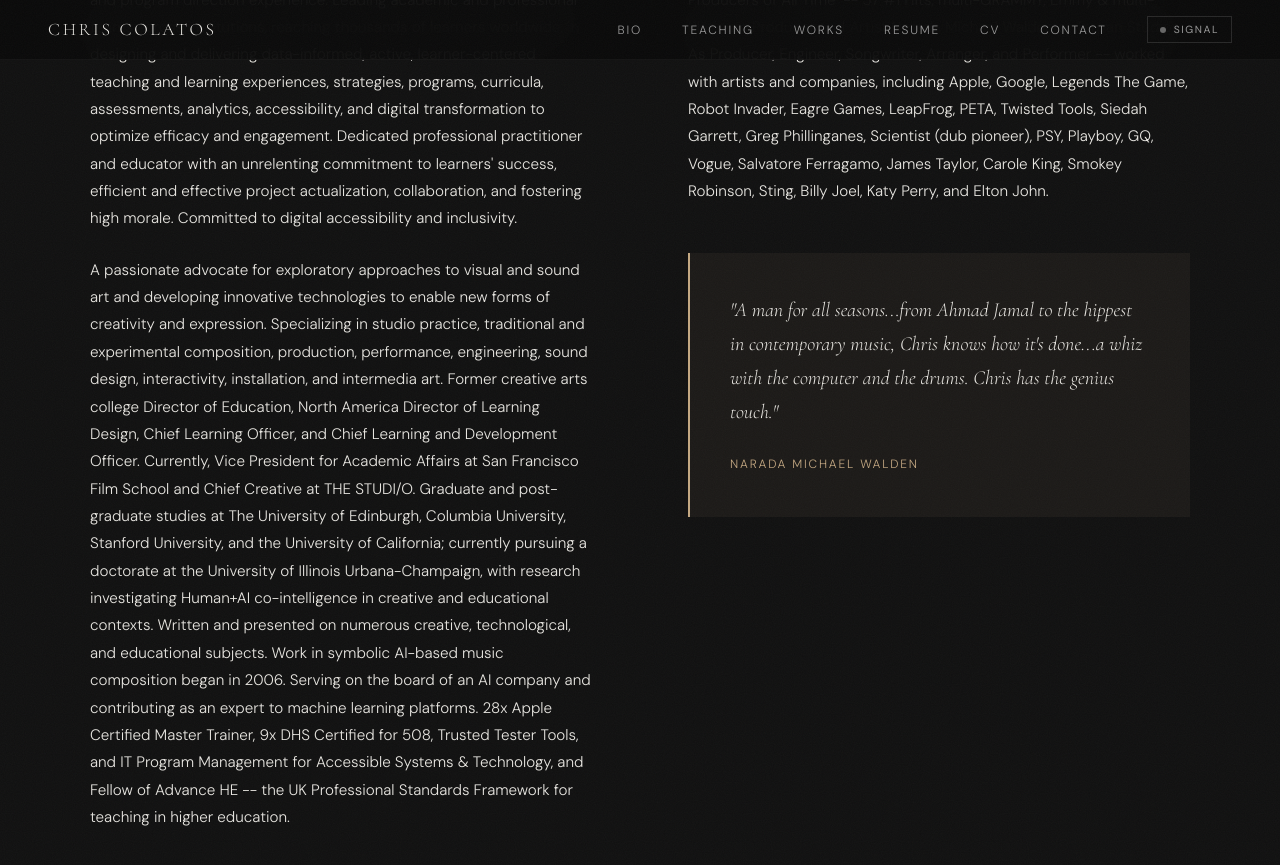
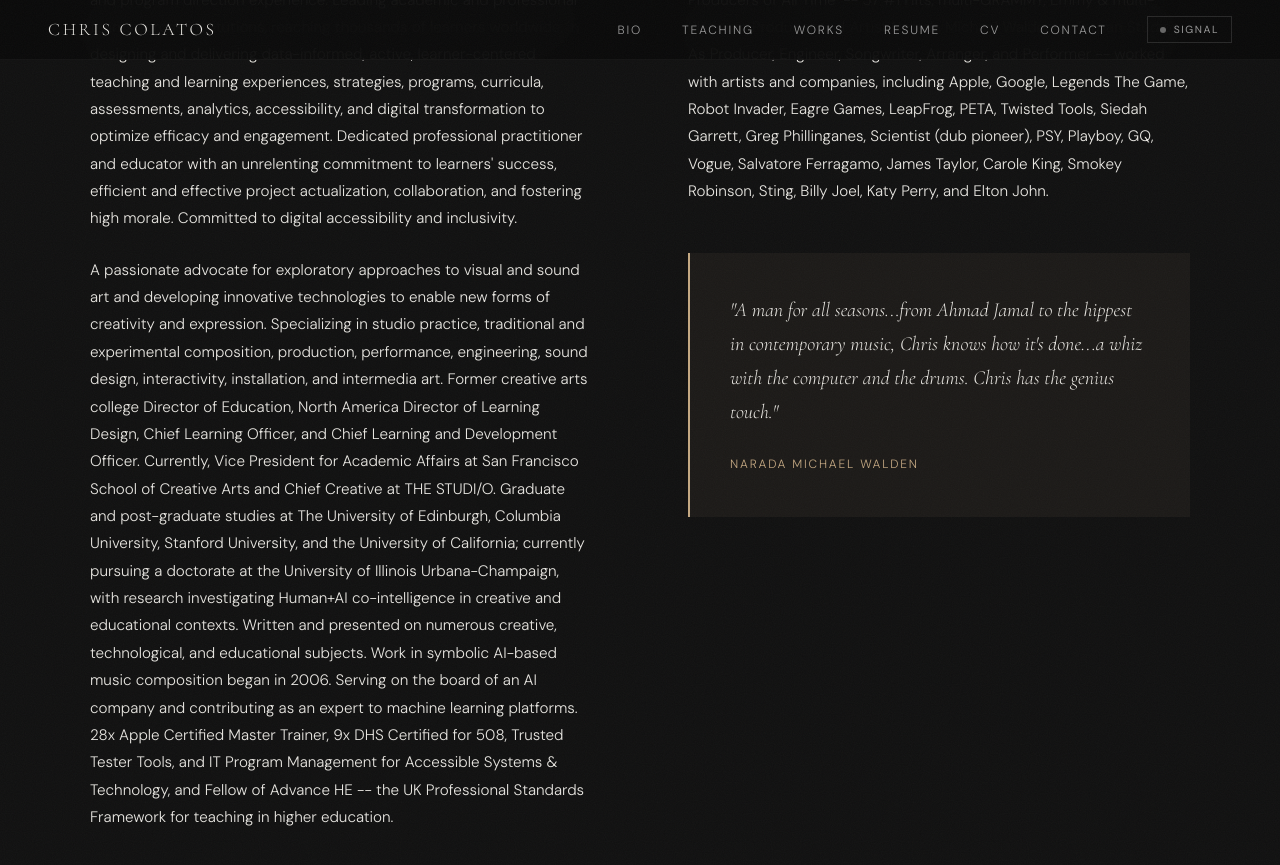
Before and after one commit to ccolatos/ccolatos.github.io, a Jekyll site: the page index.html, which Jekyll copies as it is, in a window 1280 px wide and 900 px high, scrolled down 1138 px. Shown: the top 865 px of the window. Built offline with Jekyll 4.4.1, drawn with Linux system fonts in a browser that asks for light colours.

Commit message:
Update index.html

```diff
--- a/index.html
+++ b/index.html
@@ -175,7 +175,7 @@
     <div class="bio-grid">
       <div class="bio-text">
         <p class="reveal">Creativity, technology, and education leader with extensive executive and program direction experience. Leading academic and professional teams across institutions, reaching thousands of learners worldwide, in designing and delivering data-informed, active, learner-centered teaching and learning experiences, strategies, programs, curricula, assessments, analytics, accessibility, and digital transformation to optimize efficacy and engagement. Dedicated professional practitioner and educator with an unrelenting commitment to learners' success, efficient and effective project actualization, collaboration, and fostering high morale. Committed to digital accessibility and inclusivity.</p>
-        <p class="reveal reveal-delay-1">A passionate advocate for exploratory approaches to visual and sound art and developing innovative technologies to enable new forms of creativity and expression. Specializing in studio practice, traditional and experimental composition, production, performance, engineering, sound design, interactivity, installation, and intermedia art. Former creative arts college Director of Education, North America Director of Learning Design, Chief Learning Officer, and Chief Learning and Development Officer. Currently, Vice President for Academic Affairs at San Francisco Film School and Chief Creative at THE STUDI/O. Graduate and post-graduate studies at The University of Edinburgh, Columbia University, Stanford University, and the University of California; currently pursuing a doctorate at the University of Illinois Urbana-Champaign, with research investigating Human+AI co-intelligence in creative and educational contexts. Written and presented on numerous creative, technological, and educational subjects. Work in symbolic AI-based music composition began in 2006. Serving on the board of an AI company and contributing as an expert to machine learning platforms. 28x Apple Certified Master Trainer, 9x DHS Certified for 508, Trusted Tester Tools, and IT Program Management for Accessible Systems &amp; Technology, and Fellow of Advance HE -- the UK Professional Standards Framework for teaching in higher education.</p>
+        <p class="reveal reveal-delay-1">A passionate advocate for exploratory approaches to visual and sound art and developing innovative technologies to enable new forms of creativity and expression. Specializing in studio practice, traditional and experimental composition, production, performance, engineering, sound design, interactivity, installation, and intermedia art. Former creative arts college Director of Education, North America Director of Learning Design, Chief Learning Officer, and Chief Learning and Development Officer. Currently, Vice President for Academic Affairs at San Francisco School of Creative Arts and Chief Creative at THE STUDI/O. Graduate and post-graduate studies at The University of Edinburgh, Columbia University, Stanford University, and the University of California; currently pursuing a doctorate at the University of Illinois Urbana-Champaign, with research investigating Human+AI co-intelligence in creative and educational contexts. Written and presented on numerous creative, technological, and educational subjects. Work in symbolic AI-based music composition began in 2006. Serving on the board of an AI company and contributing as an expert to machine learning platforms. 28x Apple Certified Master Trainer, 9x DHS Certified for 508, Trusted Tester Tools, and IT Program Management for Accessible Systems &amp; Technology, and Fellow of Advance HE -- the UK Professional Standards Framework for teaching in higher education.</p>
       </div>
       <div>
         <p class="reveal" style="color:var(--off-white);font-size:.95rem;margin-bottom:1.5rem">For years, worked closely with one of Billboard Magazine's "Top Ten Producers of All Time" -- 57 #1 Hits, multi-GRAMMY, Emmy &amp; multi-Platinum Producer and Artist Narada Michael Walden at Tarpan Studios. As Producer, Engineer, Songwriter, Arranger, and Performer -- worked with artists and companies, including Apple, Google, Legends The Game, Robot Invader, Eagre Games, LeapFrog, PETA, Twisted Tools, Siedah Garrett, Greg Phillinganes, Scientist (dub pioneer), PSY, Playboy, GQ, Vogue, Salvatore Ferragamo, James Taylor, Carole King, Smokey Robinson, Sting, Billy Joel, Katy Perry, and Elton John.</p>
```
